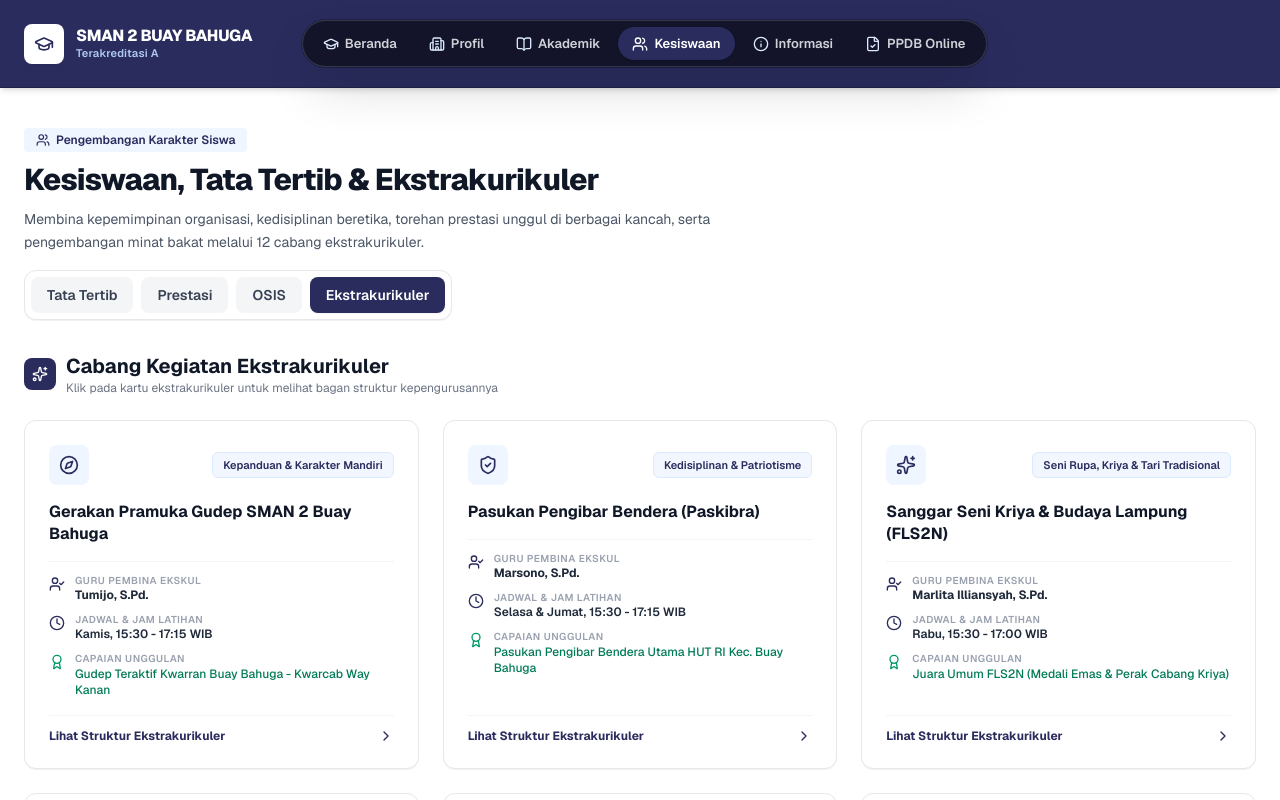
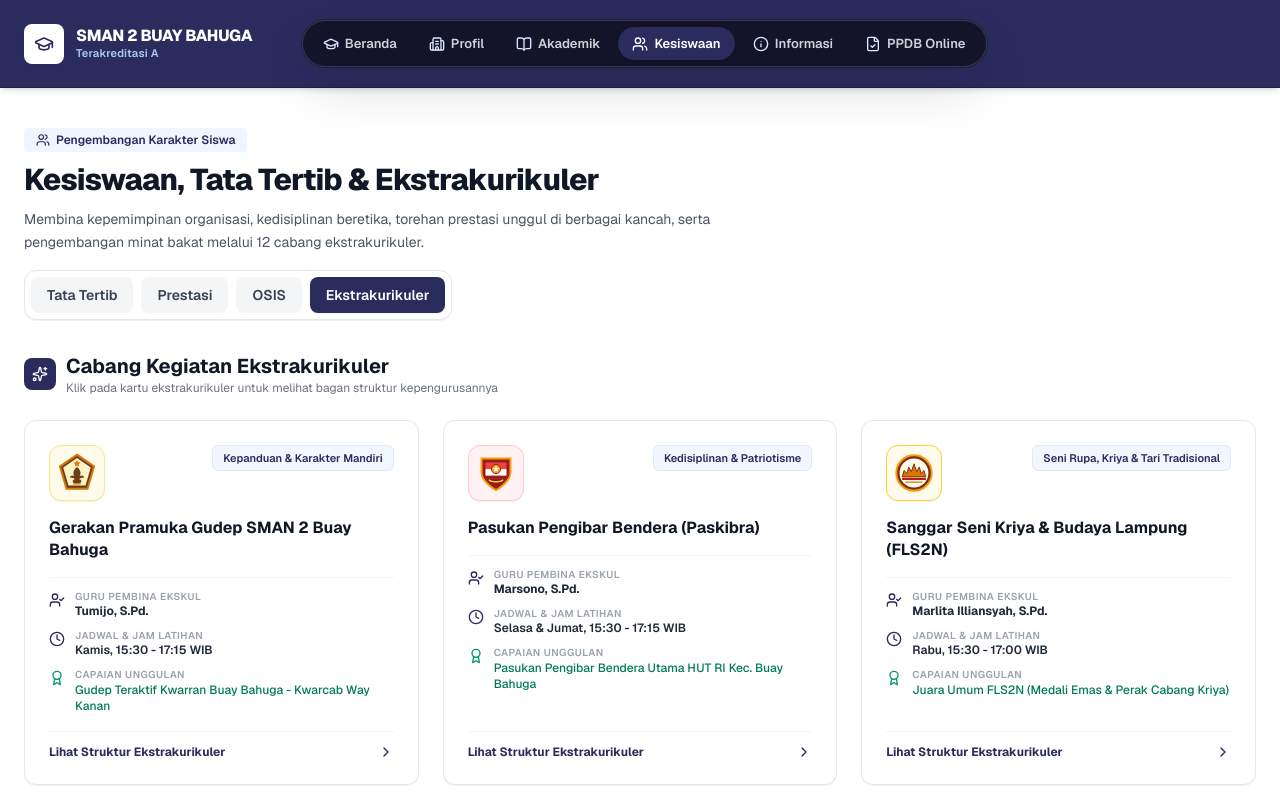
Before and after one commit to dharmamudita/smanegeri2buaybahuga, a Next.js app: page /kesiswaan in a window 1280 px wide. Both pictures are taken after a click on the button "Ekstrakurikuler". Shown: the top 800 px of the page. Built offline with nearby package versions, Linux system fonts and the light colour scheme.

Commit message:
ui: tambahkan logo lambang tiap Ekstrakurikuler dan hapus bar filter saat membuka detail struktur ekskul

```diff
--- a/src/app/(public)/kesiswaan/page.tsx
+++ b/src/app/(public)/kesiswaan/page.tsx
@@ -25,6 +25,206 @@ import {
 } from "lucide-react";
 
 type KesiswaanTab = "TATA_TERTIB" | "PRESTASI" | "OSIS" | "EKSTRAKURIKULER";
+
+function EkskulLogo({ id, size = "md" }: { id: string; size?: "sm" | "md" | "lg" }) {
+  const sizeClass =
+    size === "lg" ? "w-16 h-16" : size === "sm" ? "w-10 h-10" : "w-14 h-14";
+
+  switch (id) {
+    case "pramuka":
+      return (
+        <div
+          className={`${sizeClass} rounded-xl bg-amber-50 border border-amber-200 flex items-center justify-center p-1.5 shrink-0 shadow-2xs`}
+          title="Logo Gerakan Pramuka"
+        >
+          <svg viewBox="0 0 64 64" className="w-full h-full" fill="none">
+            {/* Segilima Khas Pramuka */}
+            <path
+              d="M32 4L58 22L48 56H16L6 22L32 4Z"
+              fill="#6B3E1B"
+              stroke="#D97706"
+              strokeWidth="3"
+            />
+            <path
+              d="M32 9L53 23.5L45 51H19L11 23.5L32 9Z"
+              fill="#FEF3C7"
+            />
+            {/* Bintang Ketuhanan */}
+            <polygon
+              points="32,12 33.6,15.5 37.5,16 34.6,18.7 35.4,22.5 32,20.5 28.6,22.5 29.4,18.7 26.5,16 30.4,15.5"
+              fill="#D97706"
+            />
+            {/* Siluet Tunas Kelapa */}
+            <path
+              d="M32 23C27 27 25 32 28 37C25 35 22 36 21 39C25 39 28 40 30 43H34C36 40 39 39 43 39C42 36 39 35 36 37C39 32 37 27 32 23Z"
+              fill="#6B3E1B"
+            />
+            <ellipse cx="32" cy="44.5" rx="6.5" ry="3.5" fill="#6B3E1B" />
+            <path d="M27 48.5H37" stroke="#D97706" strokeWidth="2" strokeLinecap="round" />
+          </svg>
+        </div>
+      );
+
+    case "paskibra":
+      return (
+        <div
+          className={`${sizeClass} rounded-xl bg-red-50 border border-red-200 flex items-center justify-center p-1.5 shrink-0 shadow-2xs`}
+          title="Logo Paskibra"
+        >
+          <svg viewBox="0 0 64 64" className="w-full h-full" fill="none">
+            {/* Perisai Paskibra */}
+            <path
+              d="M10 10H54V32C54 46 32 58 32 58C32 58 10 46 10 32V10Z"
+              fill="#991B1B"
+              stroke="#F59E0B"
+              strokeWidth="3"
+            />
+            {/* Bendera Merah Putih */}
+            <path d="M16 16H48V26H16V16Z" fill="#EF4444" />
+            <path d="M16 26H48V36H16V26Z" fill="#FFFFFF" />
+            {/* Kelopak Teratai Paskibra Emas */}
+            <circle cx="32" cy="26" r="7" fill="#F59E0B" stroke="#991B1B" strokeWidth="1.5" />
+            <polygon
+              points="32,20.5 33.5,24 37.2,24.4 34.4,26.8 35.2,30.5 32,28.5 28.8,30.5 29.6,26.8 26.8,24.4 30.5,24"
+              fill="#FFFBEB"
+            />
+            <path
+              d="M22 43C25 46 39 46 42 43"
+              stroke="#FCD34D"
+              strokeWidth="2.5"
+              strokeLinecap="round"
+            />
+          </svg>
+        </div>
+      );
+
+    case "fls2n":
+      return (
+        <div
+          className={`${sizeClass} rounded-xl bg-amber-50/90 border border-amber-300 flex items-center justify-center p-1.5 shrink-0 shadow-2xs`}
+          title="Logo Sanggar Seni & Budaya Lampung (FLS2N)"
+        >
+          <svg viewBox="0 0 64 64" className="w-full h-full" fill="none">
+            <circle cx="32" cy="32" r="27" fill="#7C2D12" stroke="#F59E0B" strokeWidth="3" />
+            <circle cx="32" cy="32" r="22" fill="#FFFBEB" />
+            {/* Mahkota Siger Lampung 9 Lekuk Emas */}
+            <path
+              d="M14 38L17 28L21 33L24 23L28 30L32 18L36 30L40 23L43 33L47 28L50 38H14Z"
+              fill="#D97706"
+              stroke="#7C2D12"
+              strokeWidth="1.5"
+              strokeLinejoin="round"
+            />
+            <path d="M15 41H49" stroke="#B91C1C" strokeWidth="3" strokeLinecap="round" />
+            <path d="M20 46H44" stroke="#D97706" strokeWidth="2" strokeLinecap="round" />
+          </svg>
+        </div>
+      );
+
+    case "osn":
+      return (
+        <div
+          className={`${sizeClass} rounded-xl bg-blue-50 border border-blue-200 flex items-center justify-center p-1.5 shrink-0 shadow-2xs`}
+          title="Logo Klub Olimpiade Sains Nasional (OSN & KIR)"
+        >
+          <svg viewBox="0 0 64 64" className="w-full h-full" fill="none">
+            <circle cx="32" cy="32" r="27" fill="#1E293B" stroke="#38BDF8" strokeWidth="2.5" />
+            {/* Orbit Atom Sains */}
+            <ellipse
+              cx="32"
+              cy="32"
+              rx="20"
+              ry="8"
+              transform="rotate(30 32 32)"
+              stroke="#38BDF8"
+              strokeWidth="2"
+            />
+            <ellipse
+              cx="32"
+              cy="32"
+              rx="20"
+              ry="8"
+              transform="rotate(-30 32 32)"
+              stroke="#60A5FA"
+              strokeWidth="2"
+            />
+            <ellipse cx="32" cy="32" rx="8" ry="20" stroke="#93C5FD" strokeWidth="2" />
+            {/* Inti Atom Emas */}
+            <circle cx="32" cy="32" r="5" fill="#FBBF24" />
+          </svg>
+        </div>
+      );
+
+    case "rohis":
+      return (
+        <div
+          className={`${sizeClass} rounded-xl bg-emerald-50 border border-emerald-200 flex items-center justify-center p-1.5 shrink-0 shadow-2xs`}
+          title="Logo Rohani Islam (Rohis)"
+        >
+          <svg viewBox="0 0 64 64" className="w-full h-full" fill="none">
+            {/* Bintang Segi Delapan (Rub el Hizb) */}
+            <rect
+              x="13"
+              y="13"
+              width="38"
+              height="38"
+              rx="3"
+              fill="#065F46"
+              stroke="#F59E0B"
+              strokeWidth="2.5"
+            />
+            <rect
+              x="13"
+              y="13"
+              width="38"
+              height="38"
+              rx="3"
+              transform="rotate(45 32 32)"
+              fill="#047857"
+              stroke="#F59E0B"
+              strokeWidth="2.5"
+            />
+            {/* Kubah & Bulan Sabit */}
+            <path
+              d="M22 40V33C22 27 26.5 23 32 20C37.5 23 42 27 42 33V40H22Z"
+              fill="#ECFDF5"
+            />
+            <circle cx="32" cy="16" r="2" fill="#FCD34D" />
+            {/* Mushaf Terbuka */}
+            <path
+              d="M20 43L32 46L44 43V39L32 42L20 39V43Z"
+              fill="#FCD34D"
+            />
+          </svg>
+        </div>
+      );
+
+    default:
+      return (
+        <div
+          className={`${sizeClass} rounded-xl bg-indigo-50 border border-indigo-200 flex items-center justify-center p-1.5 shrink-0 shadow-2xs`}
+          title="Logo Klub Olahraga Prestasi (O2SN)"
+        >
+          <svg viewBox="0 0 64 64" className="w-full h-full" fill="none">
+            {/* Perisai Olahraga O2SN */}
+            <path
+              d="M12 10H52L48 38C46 48 32 56 32 56C32 56 18 48 16 38L12 10Z"
+              fill="#2A2C5E"
+              stroke="#F59E0B"
+              strokeWidth="3"
+            />
+            {/* Cincin & Obor Juara */}
+            <circle cx="25" cy="24" r="5" stroke="#38BDF8" strokeWidth="2.2" />
+            <circle cx="32" cy="24" r="5" stroke="#FBBF24" strokeWidth="2.2" />
+            <circle cx="39" cy="24" r="5" stroke="#EF4444" strokeWidth="2.2" />
+            {/* Piala / Obor Prestasi */}
+            <path d="M27 34H37L34 45H30L27 34Z" fill="#F59E0B" />
+            <path d="M24 47H40" stroke="#FCD34D" strokeWidth="2.5" strokeLinecap="round" />
+          </svg>
+        </div>
+      );
+  }
+}
 
 function KesiswaanContent() {
   const searchParams = useSearchParams();
@@ -958,7 +1158,7 @@ function KesiswaanContent() {
                 </h2>
                 <p className="text-xs text-gray-500">
                   {selectedEkskul
-                    ? `${selectedEkskul.nama} • Pilih ekstrakurikuler lain atau kembali ke daftar`
+                    ? `Susunan kepengurusan resmi ${selectedEkskul.nama} periode 2026/2027`
                     : "Klik pada kartu ekstrakurikuler untuk melihat bagan struktur kepengurusannya"}
                 </p>
               </div>
@@ -980,7 +1180,6 @@ function KesiswaanContent() {
           {!selectedEkskul && (
             <div className="grid grid-cols-1 md:grid-cols-2 lg:grid-cols-3 gap-6">
               {ekskulList.map((ekskul) => {
-                const Icon = ekskul.icon;
                 return (
                   <button
                     key={ekskul.id}
@@ -989,11 +1188,9 @@ function KesiswaanContent() {
                     className="group text-left bg-white p-6 rounded-xl border border-gray-200 hover:border-[#2A2C5E] shadow-2xs hover:shadow-md transition-all flex flex-col justify-between space-y-4 cursor-pointer"
                   >
                     <div className="space-y-4 w-full">
-                      <div className="flex items-center justify-between gap-2">
-                        <div className="w-10 h-10 rounded-lg bg-blue-50 text-[#2A2C5E] group-hover:bg-[#2A2C5E] group-hover:text-white transition-colors flex items-center justify-center shrink-0">
-                          <Icon className="w-5 h-5" />
-                        </div>
-                        <span className="text-[11px] font-semibold text-[#2A2C5E] bg-blue-50/80 px-2.5 py-1 rounded-md border border-blue-100">
+                      <div className="flex items-start justify-between gap-3">
+                        <EkskulLogo id={ekskul.id} size="md" />
+                        <span className="text-[11px] font-semibold text-[#2A2C5E] bg-blue-50/80 px-2.5 py-1 rounded-md border border-blue-100 text-right">
                           {ekskul.kategori}
                         </span>
                       </div>
@@ -1052,46 +1249,26 @@ function KesiswaanContent() {
             </div>
           )}
 
-          {/* TAMPILAN BAGAN STRUKTUR ORGANISASI EKSKUL SAAT DIKLIK */}
+          {/* TAMPILAN BAGAN STRUKTUR ORGANISASI EKSKUL SAAT DIKLIK (TANPA FILTER EKSTRAKURIKULER LAIN) */}
           {selectedEkskul && (
             <div className="space-y-5">
-              {/* Pilihan Cepat Pindah Antar-Ekskul */}
-              <div className="flex flex-wrap items-center gap-1.5 p-1.5 bg-white rounded-xl border border-gray-200 shadow-2xs">
-                {ekskulList.map((item) => {
-                  const ItemIcon = item.icon;
-                  const isCurrent = item.id === selectedEkskul.id;
-                  return (
-                    <button
-                      key={item.id}
-                      type="button"
-                      onClick={() => setSelectedEkskulId(item.id)}
-                      className={`flex-1 sm:flex-initial inline-flex items-center justify-center gap-1.5 px-3 py-2 rounded-lg text-xs font-semibold whitespace-nowrap transition-all cursor-pointer ${
-                        isCurrent
-                          ? "bg-[#2A2C5E] text-white shadow-xs"
-                          : "bg-gray-100/80 text-gray-700 hover:bg-gray-200/70 hover:text-gray-900"
-                      }`}
-                    >
-                      <ItemIcon className="w-3.5 h-3.5 shrink-0" />
-                      <span>{item.namaSingkat}</span>
-                    </button>
-                  );
-                })}
-              </div>
-
-              {/* Kartu Ringkasan Info Ekskul (Nama, Pembina, Jam, Lokasi) */}
+              {/* Kartu Ringkasan Info Ekskul (Logo, Nama, Pembina, Jam, Lokasi) */}
               <div className="bg-[#2A2C5E] text-white rounded-xl p-5 sm:p-6 shadow-xs">
                 <div className="grid grid-cols-1 sm:grid-cols-2 lg:grid-cols-4 gap-4 items-center">
-                  <div className="sm:col-span-2 space-y-1">
+                  <div className="sm:col-span-2 flex items-center gap-4">
+                    <EkskulLogo id={selectedEkskul.id} size="lg" />
+                    <div className="space-y-1">
                       <span className="inline-block text-[10px] font-bold uppercase tracking-wider bg-white/15 text-blue-100 px-2.5 py-0.5 rounded">
                         {selectedEkskul.kategori}
                       </span>
-                    <h3 className="text-lg sm:text-xl font-extrabold tracking-tight">
+                      <h3 className="text-base sm:text-xl font-extrabold tracking-tight leading-snug">
                         {selectedEkskul.nama}
                       </h3>
                       <p className="text-xs text-blue-100/90 flex items-center gap-1.5">
                         <MapPin className="w-3.5 h-3.5 shrink-0" />
                         <span>Lokasi: {selectedEkskul.lokasi}</span>
                       </p>
+                    </div>
                   </div>
 
                   <div className="bg-white/10 rounded-lg p-3.5 border border-white/15 space-y-0.5">
```
Lines whose indentation alone changed are shown as unchanged.
